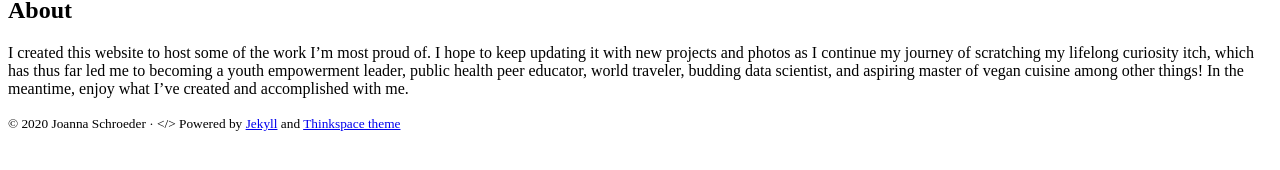
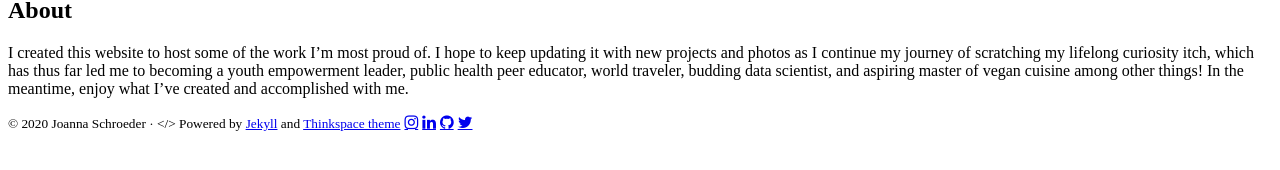
Before and after one commit to jo-schroeder/jo-schroeder.github.io, a Jekyll site: the page built from about.md, in a window 1280 px wide. Shown: the part 162-332 px from the top of the page. Built offline with Jekyll 4.4.1, drawn with Linux system fonts in a browser that asks for light colours; nearby versions of some CDN libraries.

Commit message:
Update footer.html

```diff
--- a/_includes/footer.html
+++ b/_includes/footer.html
@@ -1,5 +1,10 @@
+<link href='https://cdnjs.cloudflare.com/ajax/libs/font-awesome/4.7.0/css/font-awesome.min.css' rel='stylesheet' type='text/css'>
 <footer class="site-footer">
   <div class="container">
     <small class="block">&copy; {{ site.time | date: '%Y' }} {{ site.author.name }} &middot; &lt;/&gt; Powered by <a href="https://jekyllrb.com/">Jekyll</a> and <a href="https://github.com/heiswayi/thinkspace">Thinkspace theme</a></small>
+    <a href = "https://www.instagram.com/datatutorials/" class = "fa fa-instagram"></a>
+    <a href = "https://www.linkedin.com/in/joanna-schro/" class = "fa fa-linkedin"></a>
+    <a href = "https://www.github.com/jo-schroeder" class= "fa fa-github"></a>
+    <a href = "https://www.twitter.com/jo_schro" class = "fa fa-twitter"></a>
   </div>
 </footer>
```
